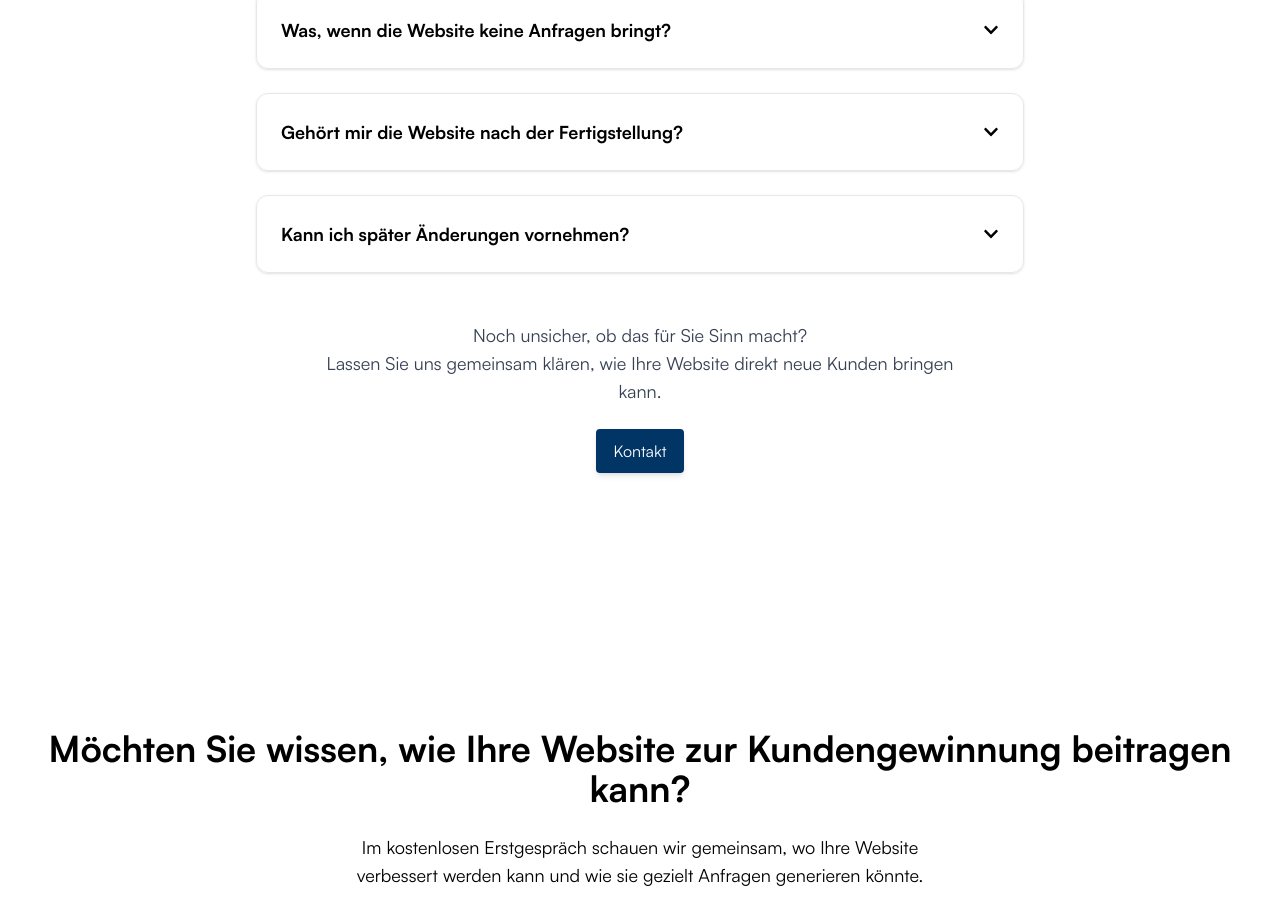
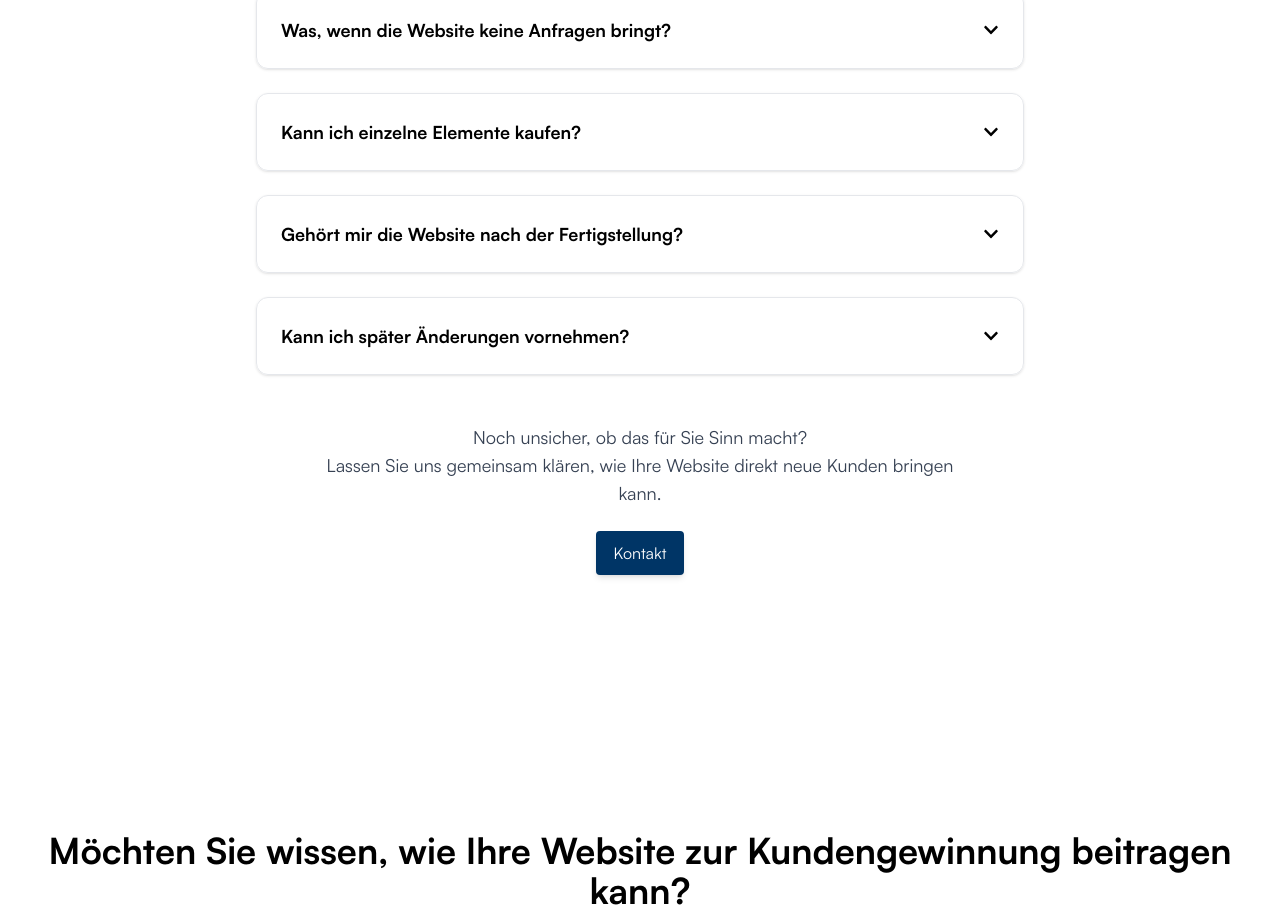
Before and after one commit to Franco-Cipolla/franco-cipolla-website, a React (Vite) app: page / in a window 1280 px wide. Shown: the part 5082-5997 px from the top of the page. Built offline with nearby package versions, Linux system fonts and the light colour scheme; no server answers.

Commit message:
`Added new FAQ entry`

```diff
--- a/src/components/FAQSection.jsx
+++ b/src/components/FAQSection.jsx
@@ -92,6 +92,11 @@ const faqs = [
       </div>
     ),
   },
+  {
+  question: 'Kann ich einzelne Elemente kaufen?',
+  answer: 'Nein. Ich biete ausschließlich das komplette Paket an. So stellen ich sicher, dass Ihre Website optimal aufgebaut ist, um Besucher Schritt für Schritt zur Anfrage zu führen.'
+}
+,
   {
     question: 'Gehört mir die Website nach der Fertigstellung?',
 answer: (
```
